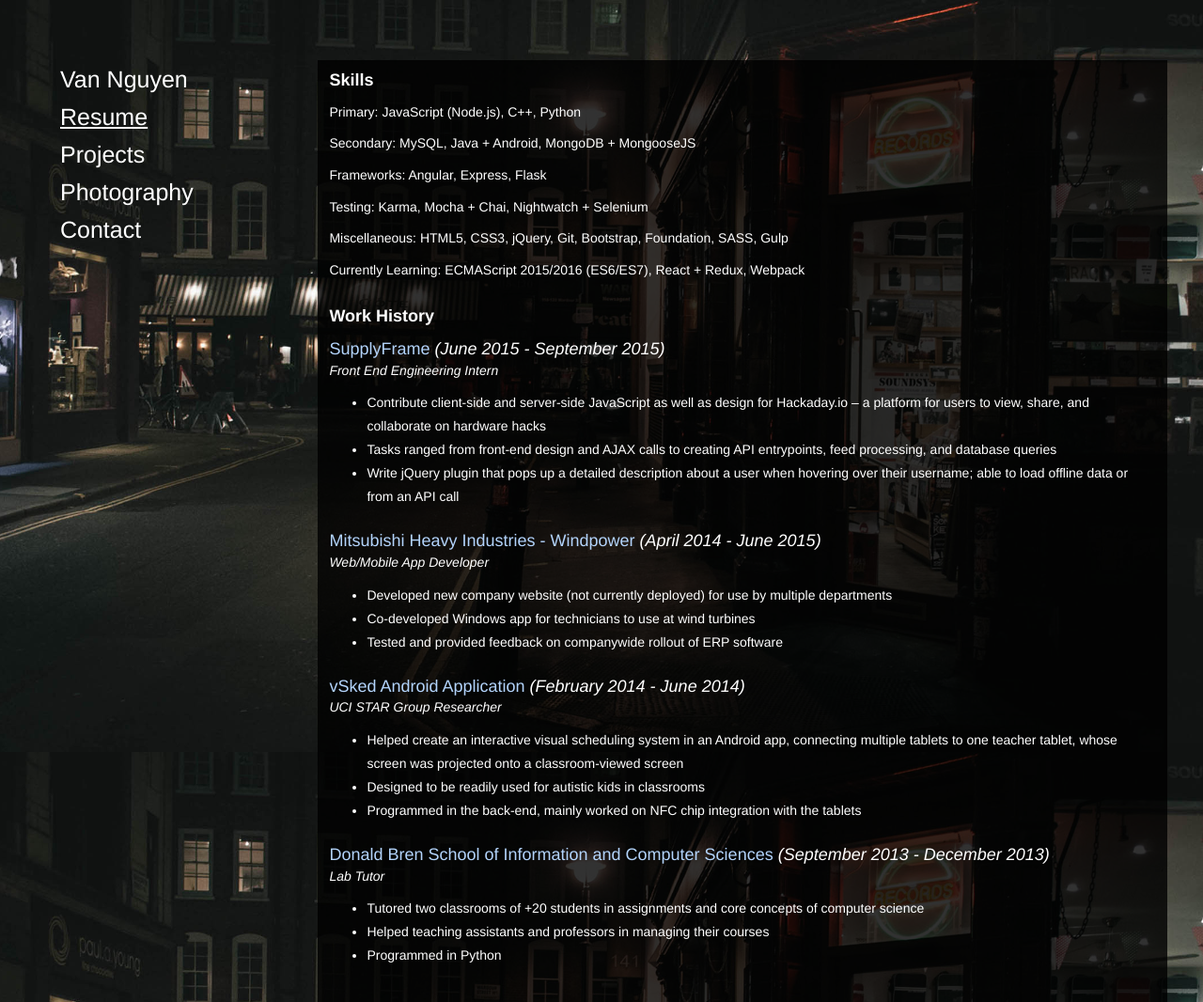
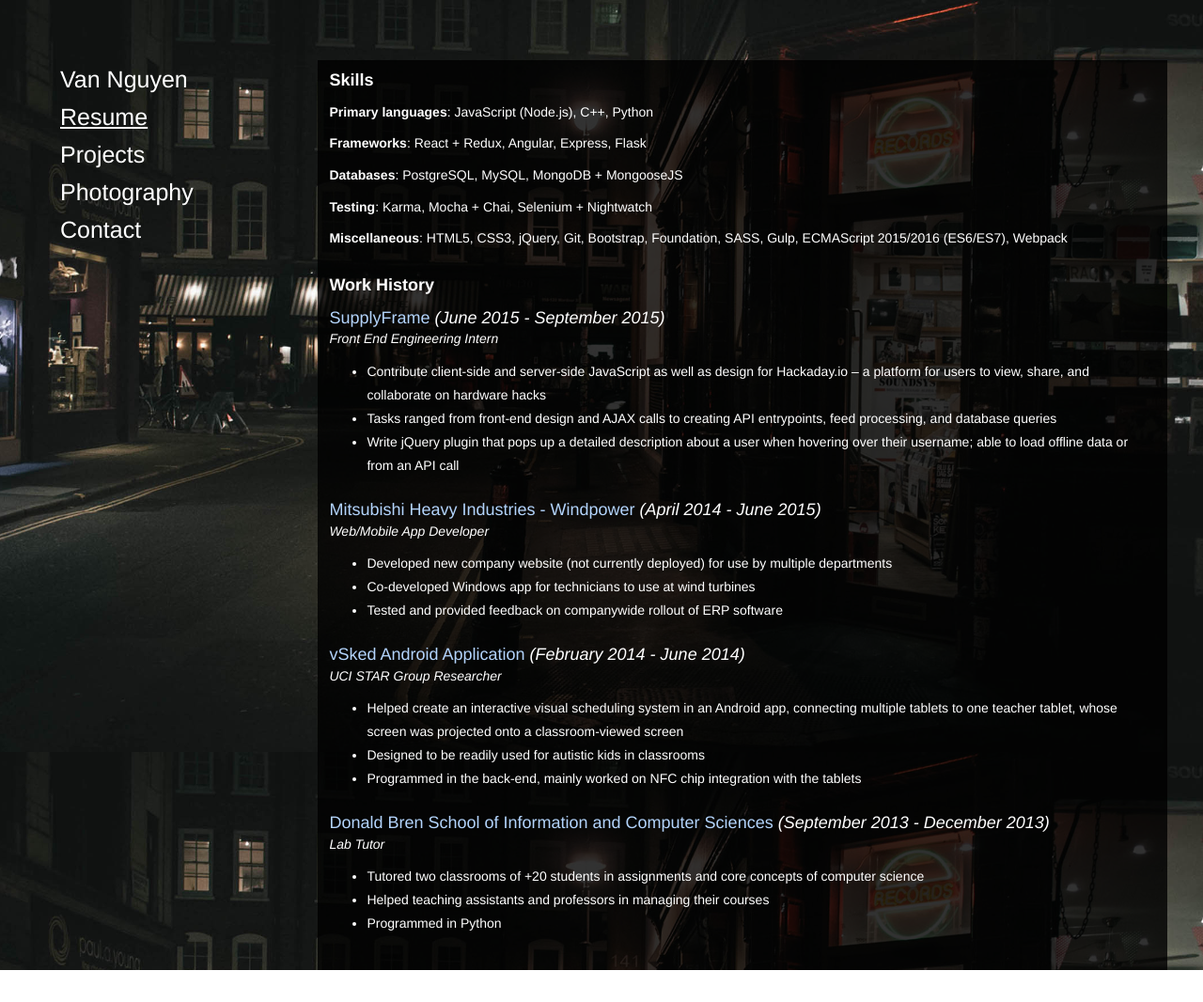
Before and after one commit to vankhoawin/vanwebsiteStatic, a plain HTML site: page resume.html in a window 1280 px wide. Shown: the whole page at 94% size. After the commit the page ends 1032 px from the top, so only its background shows below. Drawn offline with Linux system fonts and the light colour scheme.

Commit message:
update skills

```diff
--- a/resume.html
+++ b/resume.html
@@ -31,12 +31,11 @@
       <div class="resume-skills">
         <h3>Skills</h3>
         <div>
-          <p>Primary: JavaScript (Node.js), C++, Python</p>
-          <p>Secondary: MySQL, Java + Android, MongoDB + MongooseJS</p>
-          <p>Frameworks: Angular, Express, Flask</p>
-          <p>Testing: Karma, Mocha + Chai, Nightwatch + Selenium</p>
-          <p>Miscellaneous: HTML5, CSS3, jQuery, Git, Bootstrap, Foundation, SASS, Gulp</p>
-          <p>Currently Learning: ECMAScript 2015/2016 (ES6/ES7), React + Redux, Webpack</p>
+          <p><strong>Primary languages</strong>: JavaScript (Node.js), C++, Python</p>
+          <p><strong>Frameworks</strong>: React + Redux, Angular, Express, Flask</p>
+          <p><strong>Databases</strong>: PostgreSQL, MySQL, MongoDB + MongooseJS</p>
+          <p><strong>Testing</strong>: Karma, Mocha + Chai, Selenium + Nightwatch</p>
+          <p><strong>Miscellaneous</strong>: HTML5, CSS3, jQuery, Git, Bootstrap, Foundation, SASS, Gulp, ECMAScript 2015/2016 (ES6/ES7), Webpack</p>
         </div>
       </div>
 
```
